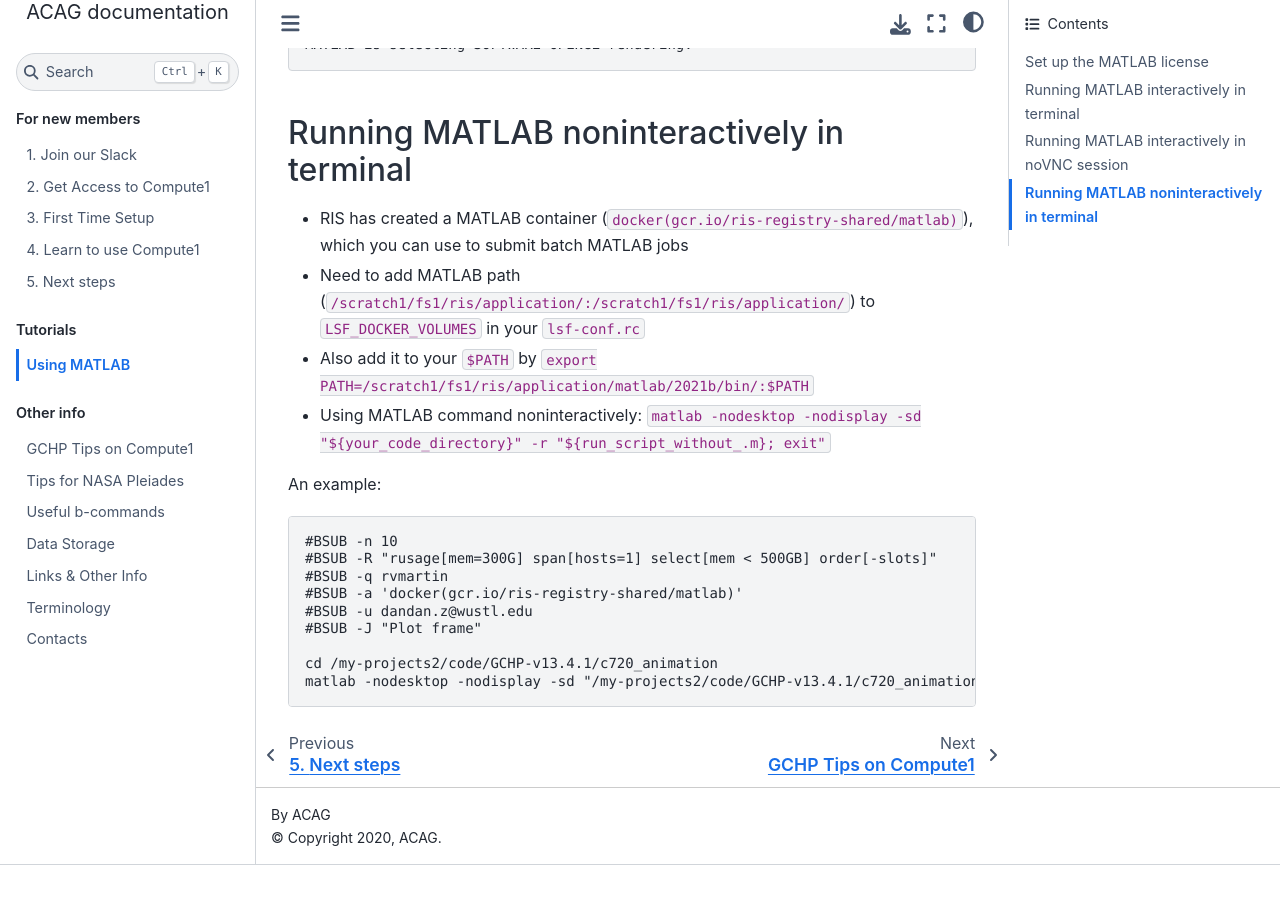
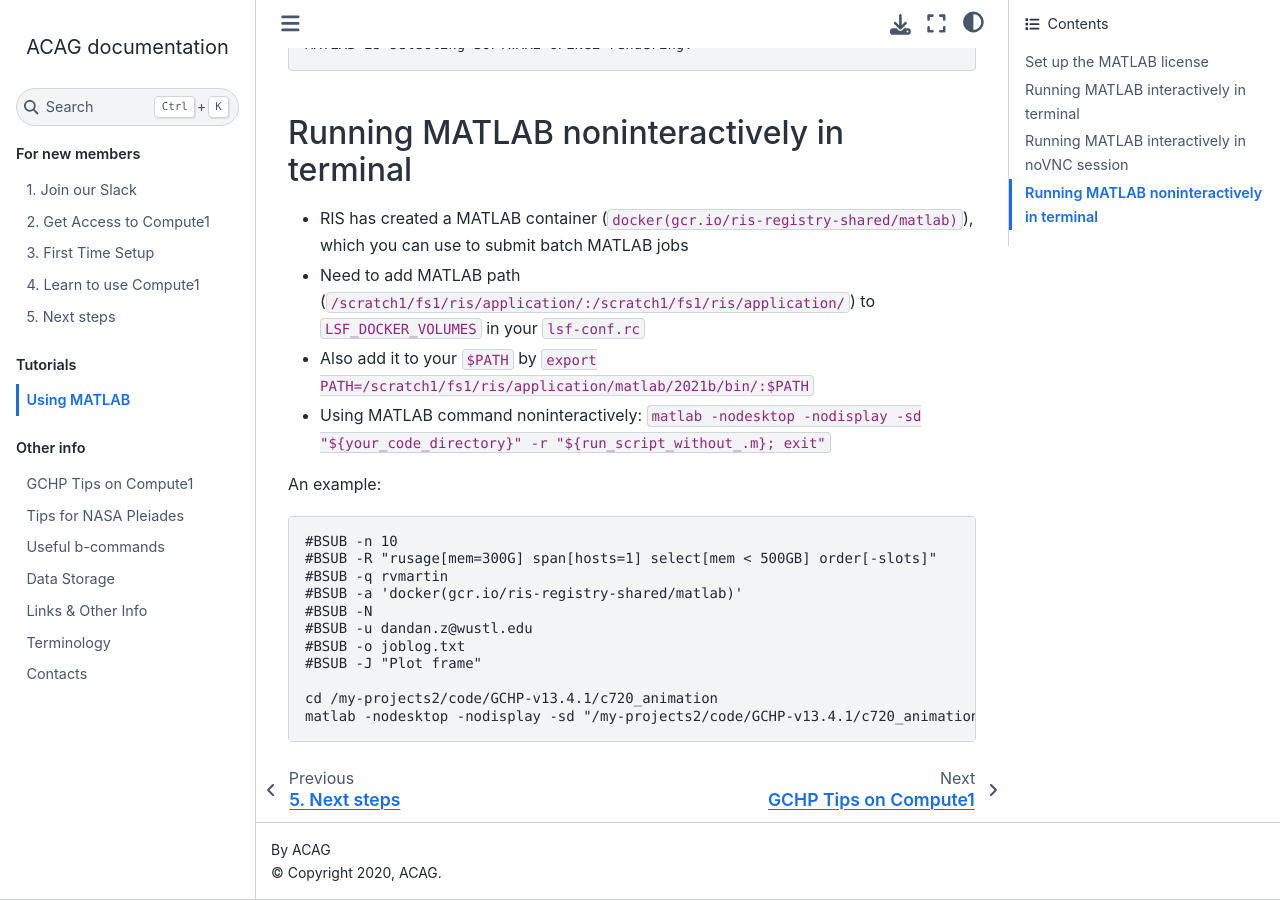
Before and after one commit to Atmospheric-Composition-Analysis-Group/Getting-Started, a Sphinx documentation site: the page built from source/using_matlab.rst, in a window 1280 px wide and 900 px high, scrolled down 4699 px. Built offline with Sphinx 7.4.7 and the Sphinx Book theme 1.1.4, drawn with Linux system fonts in a browser that asks for light colours; before the commit the page ends 5564 px from its top, so only the background shows below that.

Commit message:
update matlab

```diff
--- a/source/using_matlab.rst
+++ b/source/using_matlab.rst
@@ -200,7 +200,9 @@
    #BSUB -R "rusage[mem=300G] span[hosts=1] select[mem < 500GB] order[-slots]"
    #BSUB -q rvmartin
    #BSUB -a 'docker(gcr.io/ris-registry-shared/matlab)'
+   #BSUB -N
    #BSUB -u dandan.z@wustl.edu
+   #BSUB -o joblog.txt
    #BSUB -J "Plot frame"
 
    cd /my-projects2/code/GCHP-v13.4.1/c720_animation
```
